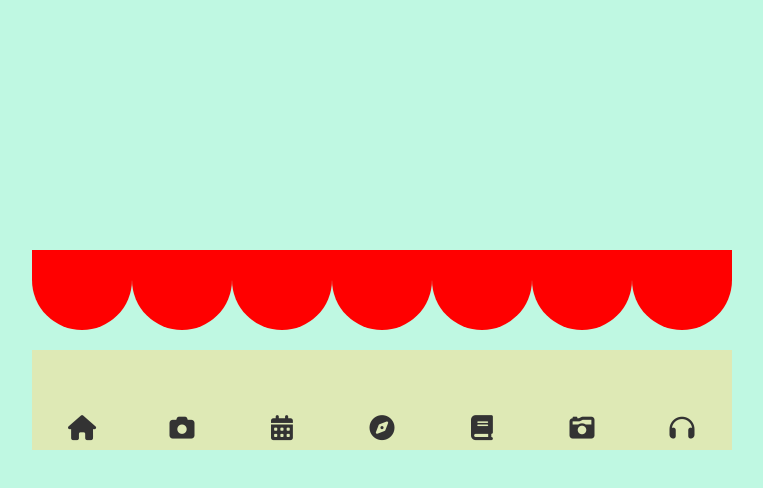
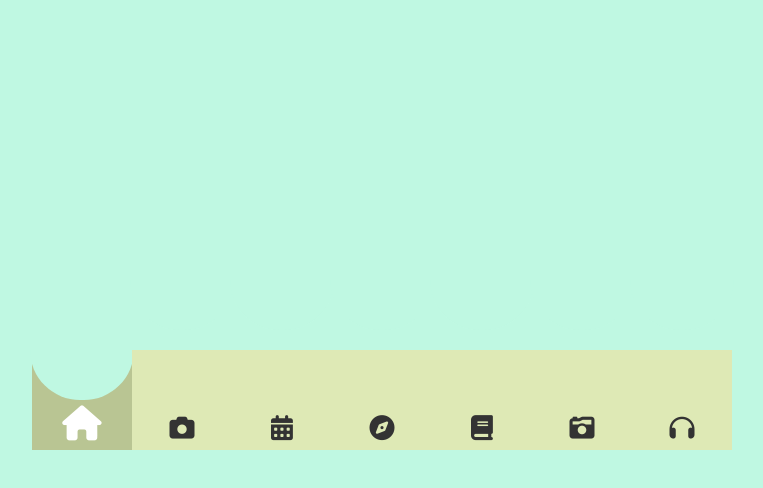
Before and after one commit to tod619/navbar, a plain HTML site: page index.html in a window 1280 px wide. Both pictures are taken after a click on the link 340 px from the left and 400 px from the top of the page. Shown: the whole page, without its empty margins (258-1021 px from the left). Drawn offline with Linux system fonts and the light colour scheme.

Commit message:
add eventlisners to icons for click in script.js file

```diff
--- a/script.js
+++ b/script.js
@@ -0,0 +1,14 @@
+// get navbar links
+const links = document.querySelectorAll('.navbar-link')
+
+links.forEach(link => {
+    link.addEventListener('click', () => {
+        links.forEach(link => {
+            link.className = "navbar-link"
+        })
+        link.classList.add('change')
+
+        link.previousElementSibling.classList.add('prevElChange')
+        link.nextElementSibling.classList.add('nextElChange')
+    })
+})
--- a/style.css
+++ b/style.css
@@ -36,18 +36,39 @@ body {
     position: relative;
 }
 
+.change.navbar-link {
+    background-color: rgb(185, 197, 147);
+}
+
+.navbar-link.prevElChange {
+    border-top-right-radius: 1.3rem;
+}
+
+.navbar-link.nextElChange {
+    border-top-left-radius: 1.3rem;
+}
+
 .navbar-link::before {
     content: "";
-    width: 10rem;
+    width: 10.4rem;
     height: 8rem;
-    background-color: red;
+    background-color: rgb(191, 248, 226);
     position: absolute;
     top: -100%;
-    left: 0;
+    left: -0.2rem;
     border-radius: 0 0 5rem 5rem;
+}
+
+.change.navbar-link::before {
+    top: -30%;
 }
 
 .navbar-link i {
     font-size: 2.5rem;
     color: #333;
 }
+
+.change.navbar-link i {
+    color: #fff;
+    font-size: 3.5rem;
+}
```
